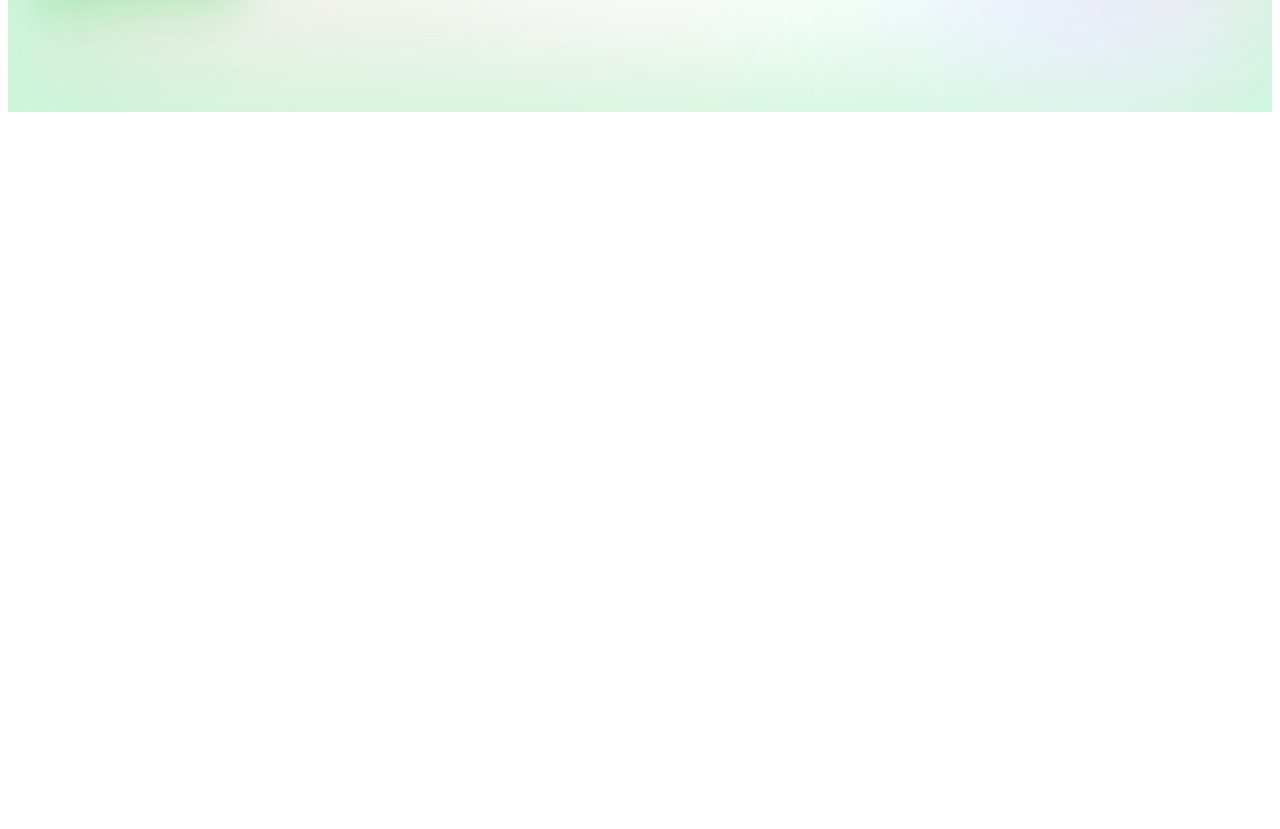
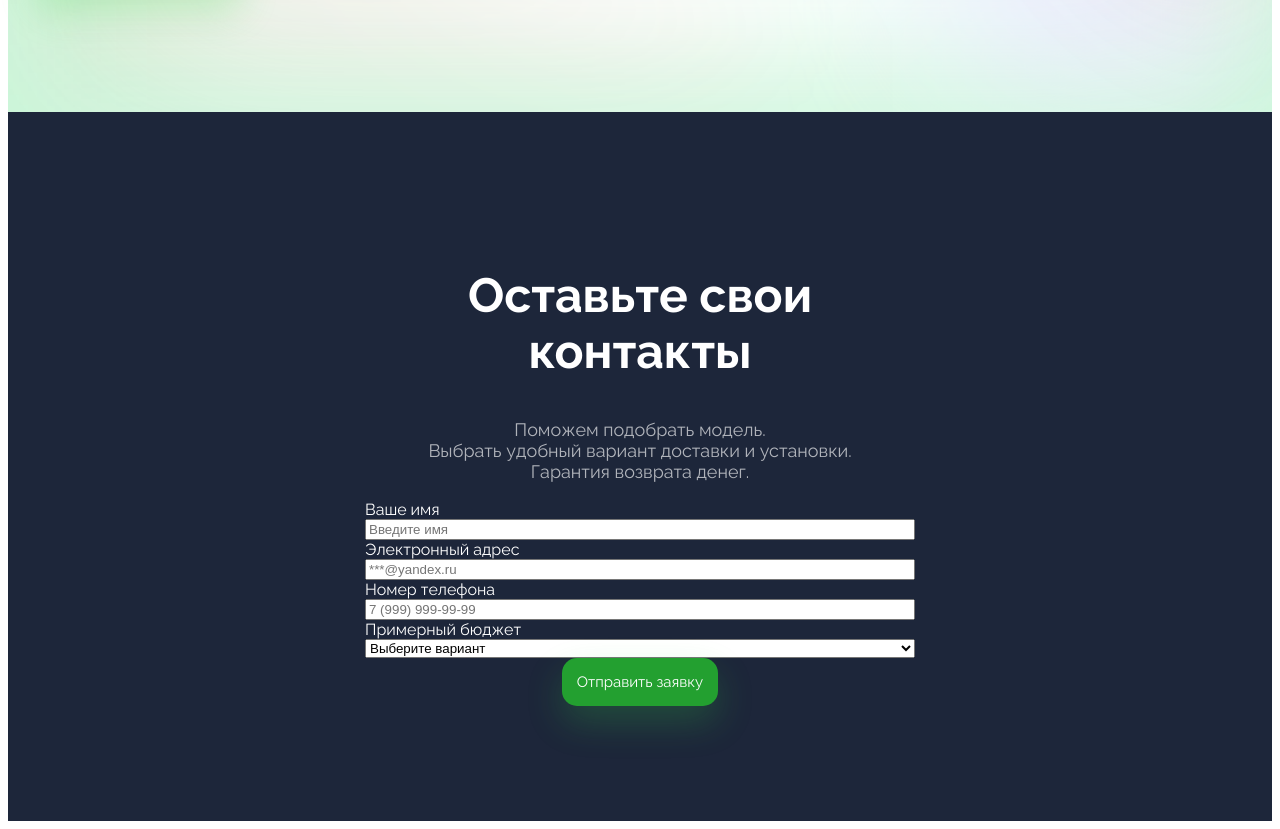
Before and after one commit to TonyBeretta/green-corp-landing, a plain HTML site: page index.html in a window 1280 px wide. Shown: the part 677-1506 px from the top of the page. Before the commit the page ends 800 px from the top, so only its background shows below. Drawn offline with Linux system fonts and the light colour scheme.

Commit message:
Добавлена форма

```diff
--- a/index.html
+++ b/index.html
@@ -26,6 +26,33 @@
   </section>
   <section class="form">
     <div class="form__container">
+      <h1>Оставьте свои контакты</h1>
+      <p> Поможем подобрать модель.<br> Выбрать удобный вариант доставки и установки.<br> Гарантия возврата денег.</p>
+      <form>
+        <div class="form__group">
+          <label for="name">Ваше имя</label>
+          <input type='text' placeholder='Введите имя' id="name">
+        </div>
+        <div class="form__group">
+          <label for="email">Электронный адрес</label>
+          <input id='email' type="email" placeholder="***@yandex.ru">
+        </div>
+        <div class="form__group">
+          <label for="phone">Номер телефона</label>
+          <input id="phone" type="tel" placeholder="7 (999) 999-99-99">
+        </div>
+        <div class="form__group">
+          <label for="budget">Примерный бюджет</label>
+          <select id="budget">
+            <option>Выберите вариант</option>
+            <option value='10-30'>10 000₽ – 30 000₽</option>
+            <option value='30-60'>30 000₽ – 60 000₽</option>
+            <option value='60-100'>60 000₽ – 100 000₽</option>
+            <option value='100+'>100 000₽</option>
+          </select>
+        </div>
+        <button class="form__submit" type="submit">Отправить заявку</button>
+      </form>
     </div>
   </section>
 </body>
--- a/main.css
+++ b/main.css
@@ -71,3 +71,25 @@ button {
 .form__container {
   width: 550px;
 }
+.form {
+  background-color: #1D263A;
+  color: #fff;
+  padding-top: 115px;
+  padding-bottom: 115px;
+  text-align: center;
+  display: flex;
+  justify-content: center;
+  align-items: center;
+}
+.form h1 {
+  font-size: 48px;
+}
+.form p {
+  font-size: 18px;
+  opacity: 0.65;
+}
+.form__group {
+display: flex;
+flex-direction: column;
+text-align: left;
+}
```
